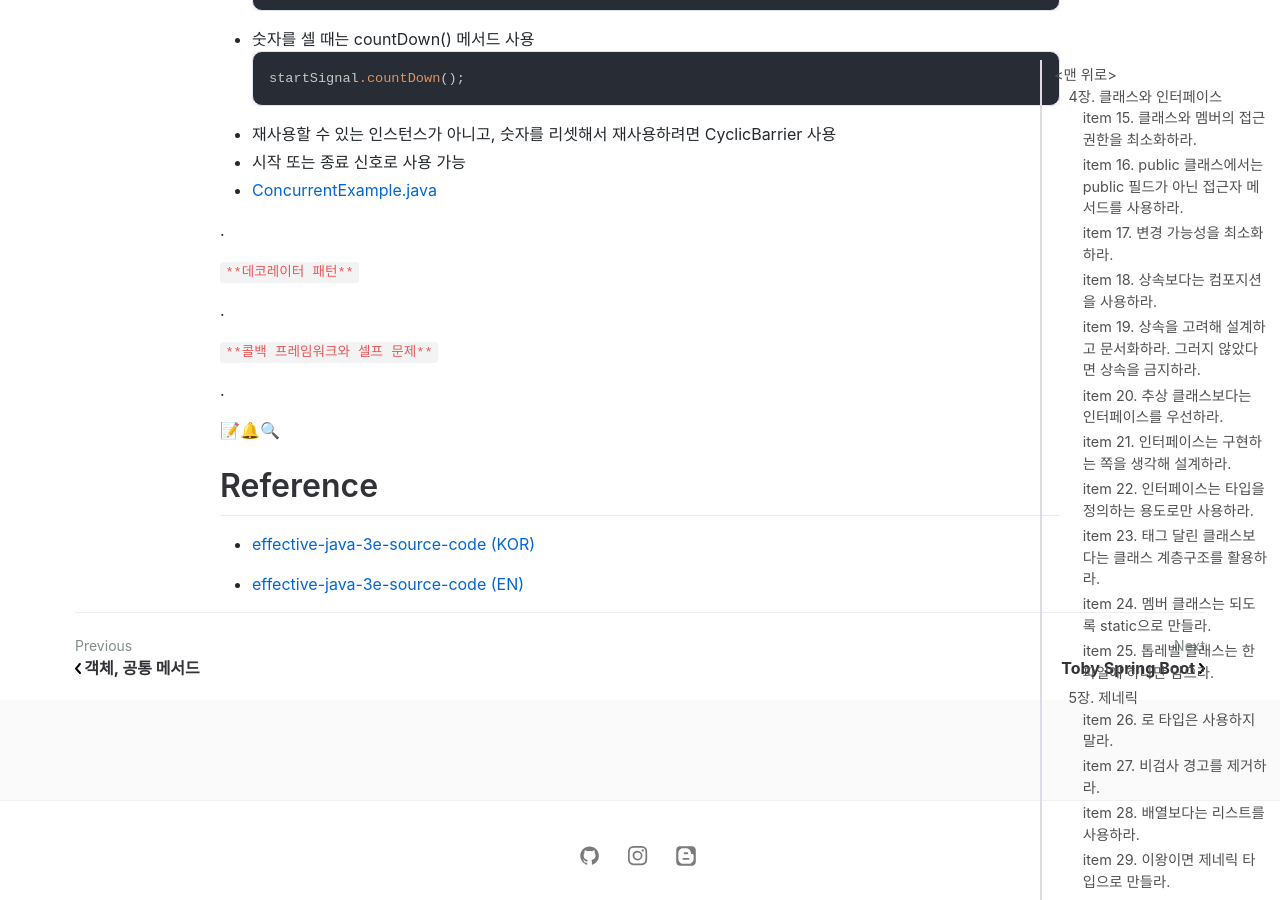
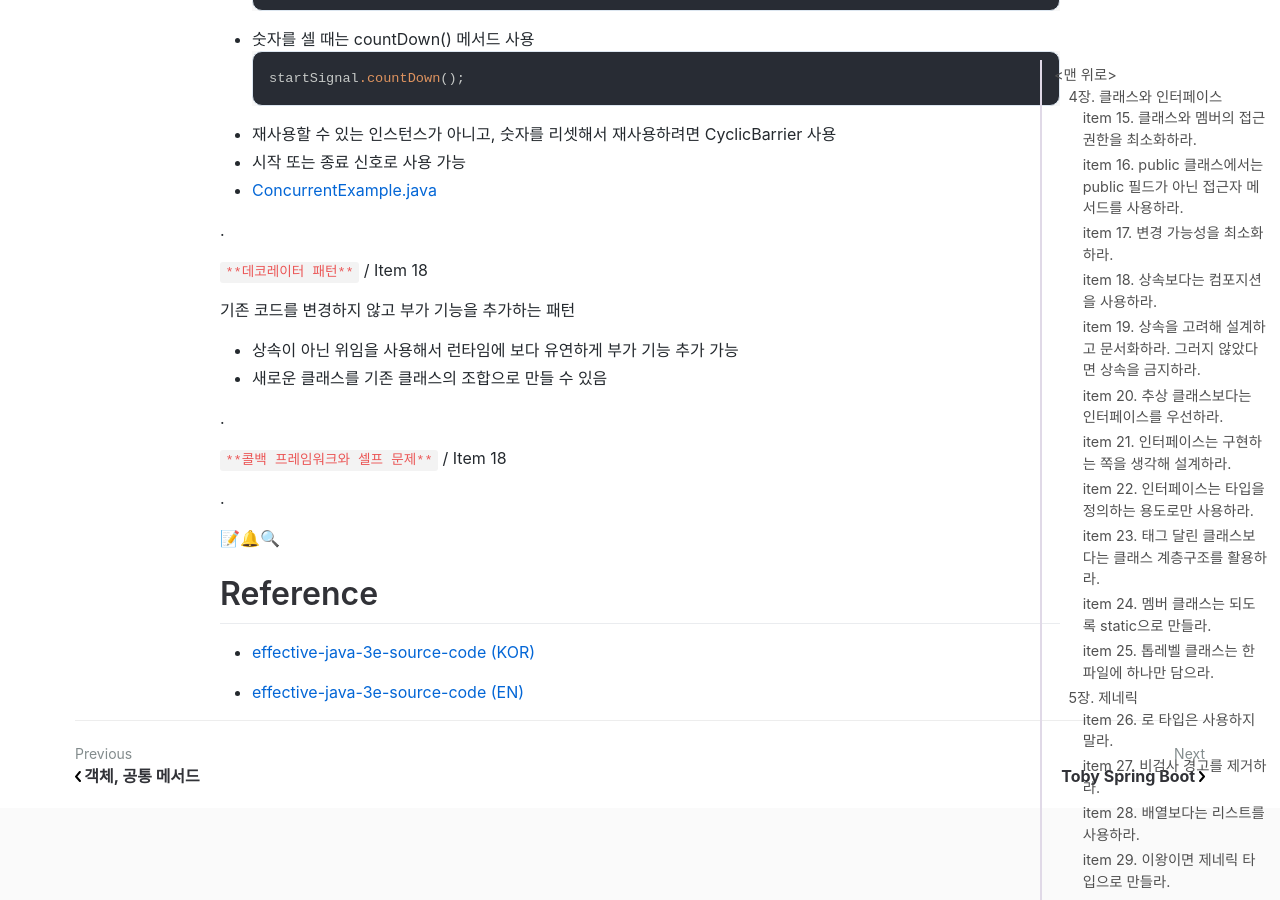
Before and after one commit to jihunparkme/jihunparkme.github.io, a Jekyll site: the page built from _posts/2023-04-22-Effective-Java-Class-Interface-Generics.md, in a window 1280 px wide and 900 px high, scrolled down 27949 px. Built offline with Jekyll 4.4.1, drawn with Linux system fonts in a browser that asks for light colours; nearby versions of some CDN libraries; comment, search, counter and statistics services are not loaded.

Commit message:
[Effective Java] 상속보다는 컴포지션을 사용하라
- 데코레이터 패턴

```diff
--- a/_posts/2023-04-22-Effective-Java-Class-Interface-Generics.md
+++ b/_posts/2023-04-22-Effective-Java-Class-Interface-Generics.md
@@ -1233,11 +1233,16 @@ final 사용 시 안전한 초기화 가능
 
 .
 
-`**데코레이터 패턴**`
+`**데코레이터 패턴**` / Item 18
+
+기존 코드를 변경하지 않고 부가 기능을 추가하는 패턴
+
+- 상속이 아닌 위임을 사용해서 런타임에 보다 유연하게 부가 기능 추가 가능
+- 새로운 클래스를 기존 클래스의 조합으로 만들 수 있음
 
 .
 
-`**콜백 프레임워크와 셀프 문제**`
+`**콜백 프레임워크와 셀프 문제**` / Item 18
 
 .
 
```
